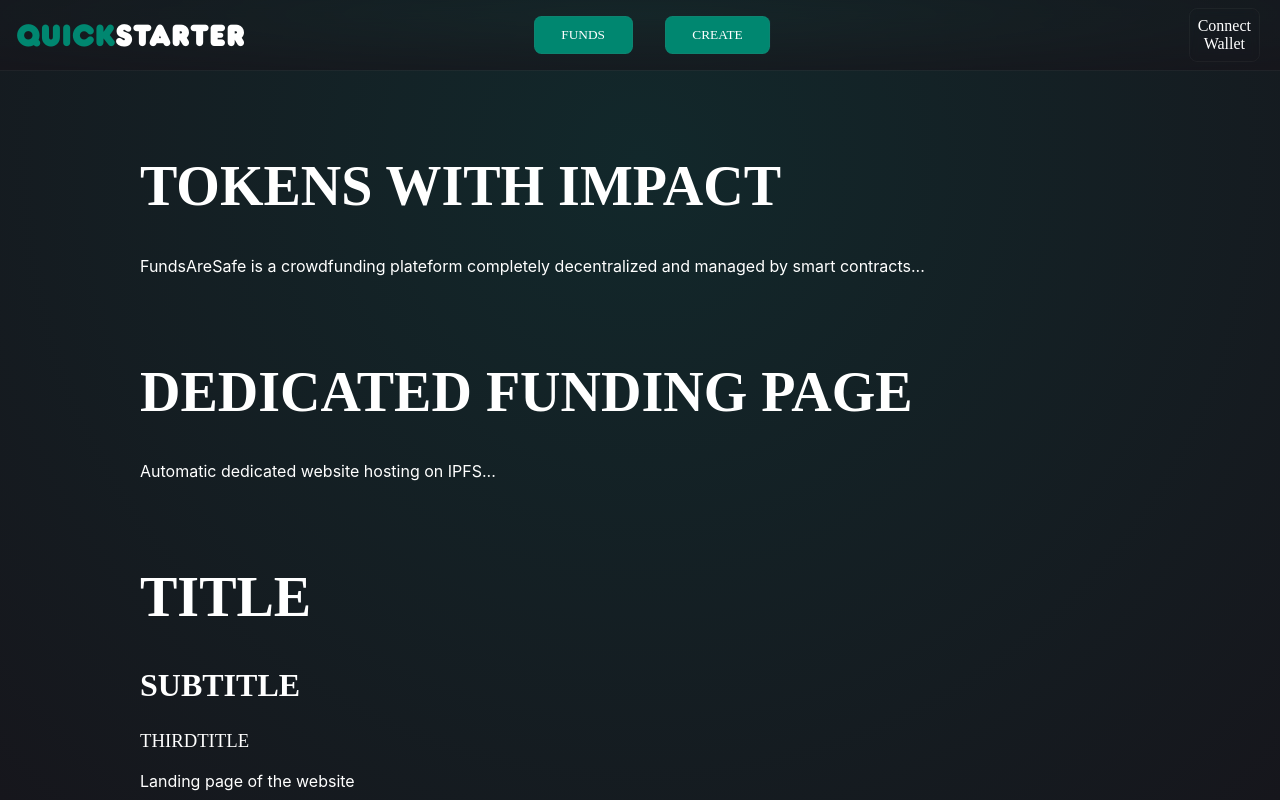
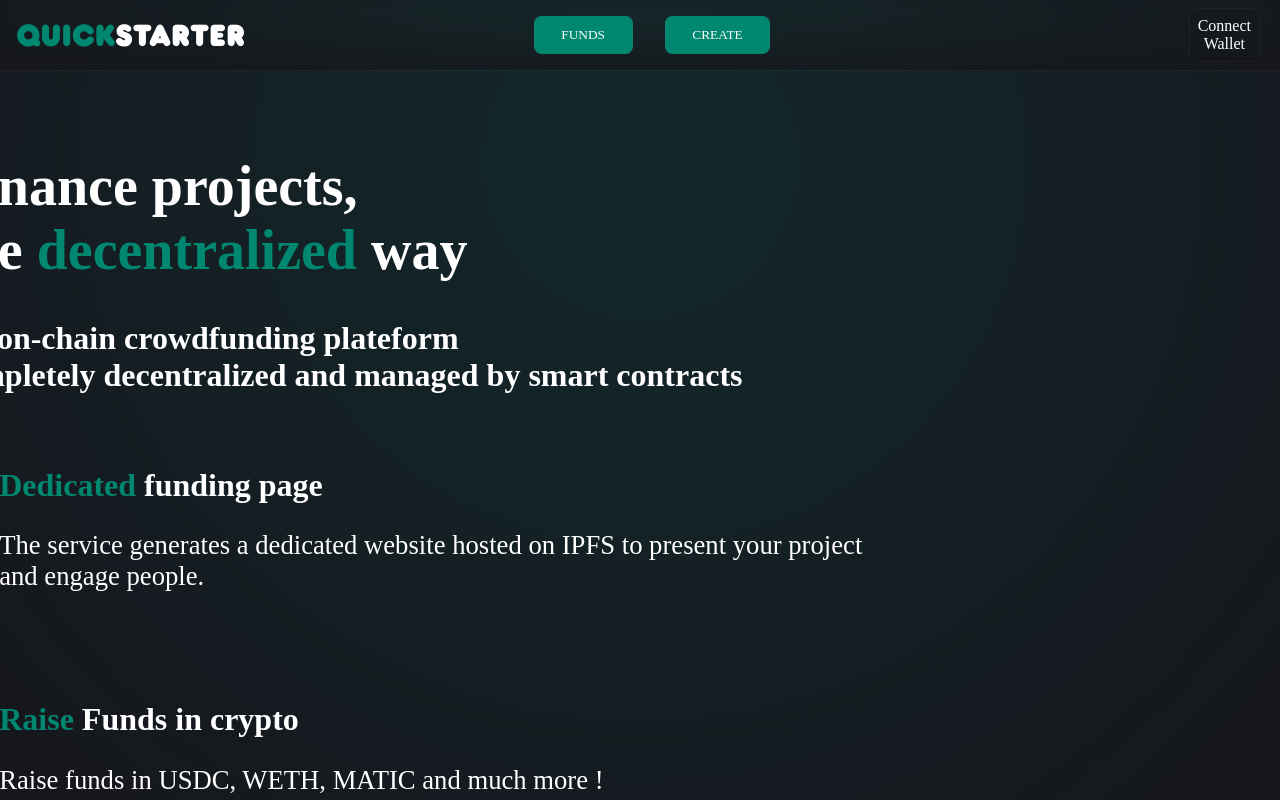
Before and after one commit to clement4saunier/FUNDSARESAFE, a React (Create React App) app in the folder funds-are-safe/: page / in a window 1280 px wide. Built offline with nearby package versions, Linux system fonts and the light colour scheme; what ipfs-http-client would draw is missing.

Commit message:
Home page mouais

```diff
--- a/funds-are-safe/src/components/pages/Home.jsx
+++ b/funds-are-safe/src/components/pages/Home.jsx
@@ -1,18 +1,28 @@
 import React from "react";
 import Page from "../layout/Page";
+import styles from "./Home.module.css"
 
 export default function Home() {
     return (
         <Page>
-            <h1>TOKENS WITH IMPACT</h1>
-            FundsAreSafe is a crowdfunding plateform completely decentralized and managed by smart contracts...
-            <br/>
-            <h1>DEDICATED FUNDING PAGE</h1>
-            Automatic dedicated website hosting on IPFS...
-            <h1>TITLE</h1>
-            <h2>SUBTITLE</h2>
-            <h3>THIRDTITLE</h3>
-            Landing page of the website
+            <div className={styles.container}>
+                <div style={{ "marginBottom": "7 vh", "marginLeft": "-15vw", "width": "90%" }}>
+                    <h1>Finance projects,<br />the <span style={{ "color": "#008770" }}>decentralized</span> way</h1>
+                    <h2>An on-chain crowdfunding plateform<br />completely decentralized and managed by smart contracts</h2><br />
+                </div>
+                <div style={{ "marginBottom": "7vh", "marginLeft": "-11vw", "fontSize": "20pt", "fontFamily": "Share Tech Mono", "width": "90%" }}>
+                    <h2><span style={{ "color": "#008770" }}>Dedicated</span> funding page</h2>
+                    <p>The service generates a dedicated website hosted on IPFS to present your project and engage people.</p>
+                </div>
+                <div style={{ "marginBottom": "7vh", "marginLeft": "-11vw", "fontSize": "20pt", "fontFamily": "Share Tech Mono", "width": "90%" }}>
+                    <h2><span style={{ "color": "#008770" }}>Raise</span> Funds in crypto</h2>
+                    <p>Raise funds in USDC, WETH, MATIC and much more !</p>
+                </div>
+                <div style={{ "marginLeft": "-11vw", "fontSize": "20pt", "fontFamily": "Share Tech Mono", "width": "90%" }}>
+                    <h2><span style={{ "color": "#008770" }}>Achieve</span> your goal</h2>
+                    <p>You will be able to unlock your</p>
+                </div>
+            </div>
         </Page>
     )
 }
--- /dev/null
+++ b/funds-are-safe/src/components/pages/Home.module.css
@@ -0,0 +1,4 @@
+.container {
+    display: grid;
+    grid-template-columns: repeat(auto-fill, minmax(auto));
+}
```
